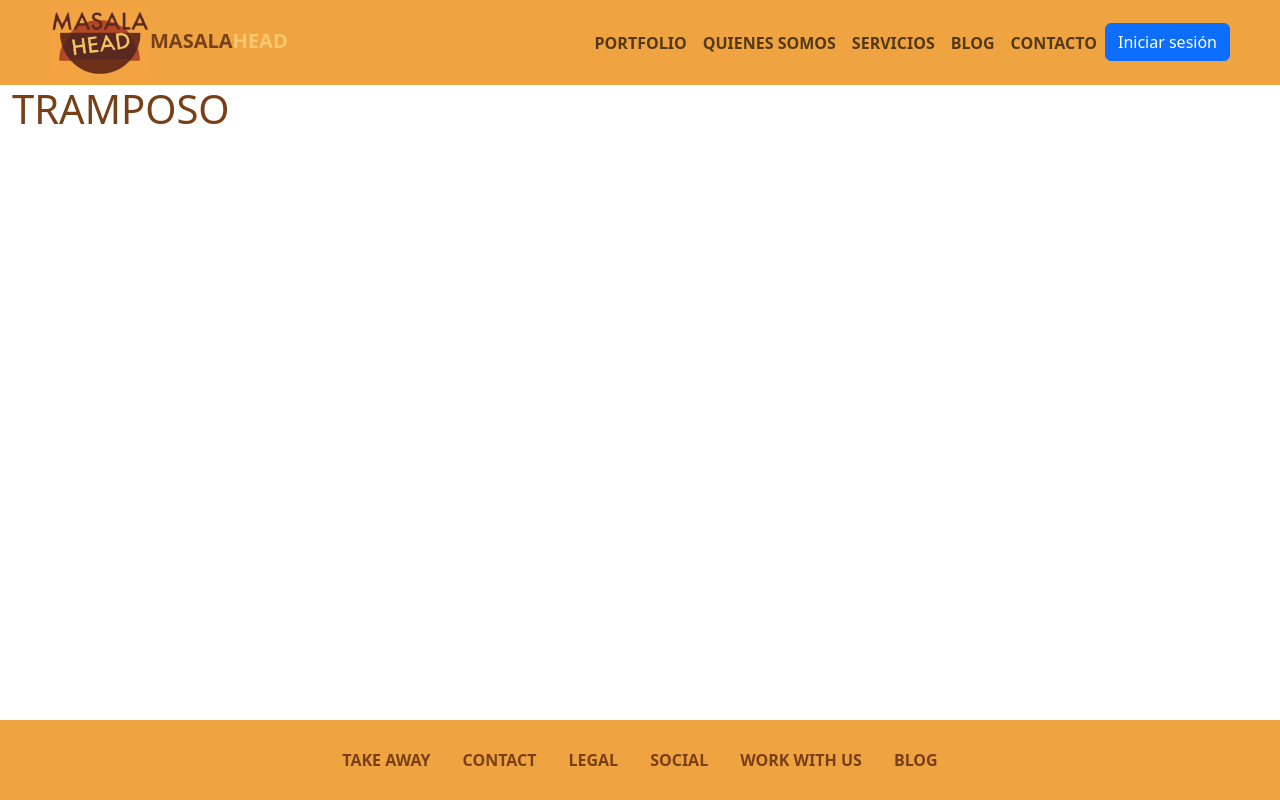
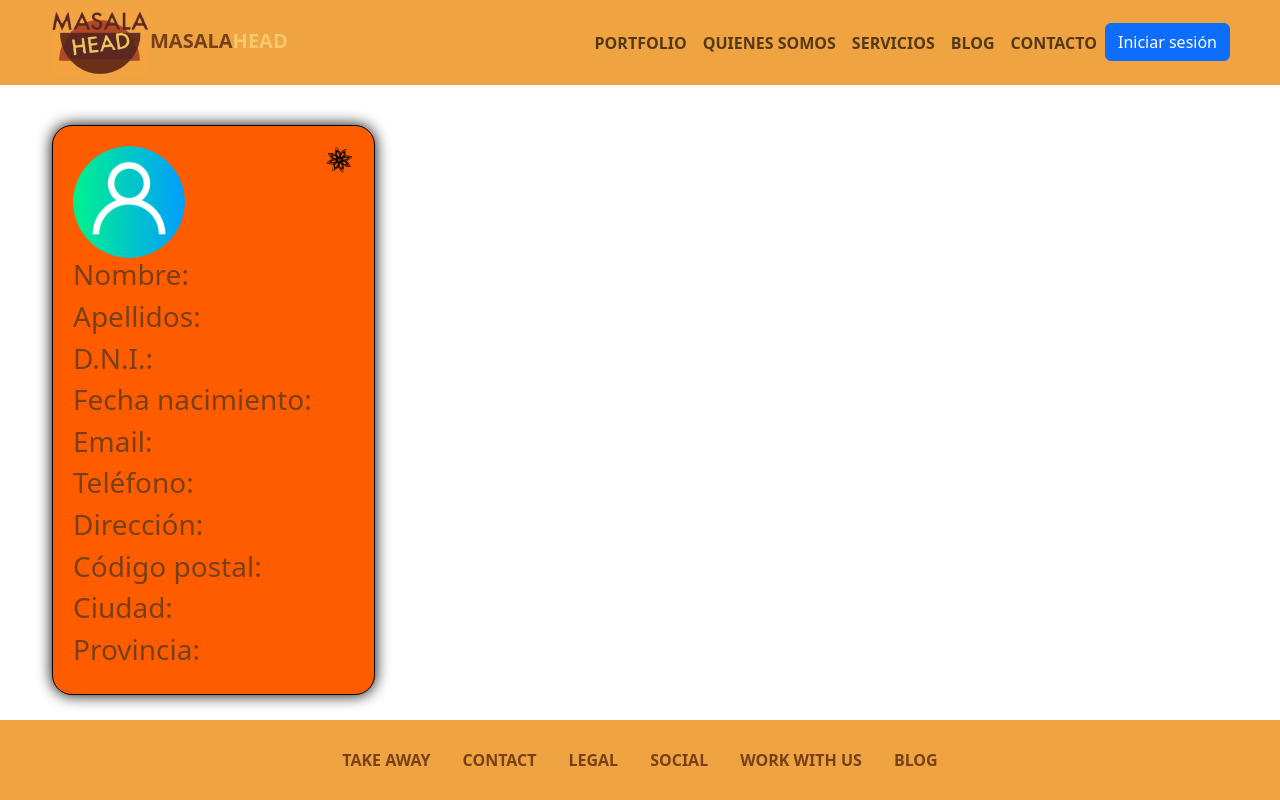
Before and after one commit to MasalaStudios-crypto/Masala-Studios, a React (Vite) app in the folder client/: page /profile in a window 1280 px wide. Built offline with nearby package versions, Linux system fonts and the light colour scheme.

Commit message:
perfil user

```diff
--- a/client/src/components/NavBarApp/NavBarApp.jsx
+++ b/client/src/components/NavBarApp/NavBarApp.jsx
@@ -1,5 +1,5 @@
 import React, { useContext } from 'react'
-import { useNavigate } from 'react-router-dom';
+import { Link, useNavigate } from 'react-router-dom';
 import { Button, Container, Nav, Navbar, NavDropdown  } from 'react-bootstrap'
 import { TravelContext } from '../../Context/TravelsProvider';
 import { deleteLocalStorage } from '../../utils/localStorageUtils';
@@ -51,8 +51,9 @@ export const NavBarApp= () => {
                 :
                 <div className='d-flex'>
                   <div className='navbar-avatar'>
-                  <NavDropdown title={user?.user_img ? <img onClick={()=>{navigate("/userProfile")}}src={`http://localhost:3000/images/users/${user?.user_img}`} alt="" /> :
+                  <NavDropdown title={user?.user_img ? <img src={`http://localhost:3000/images/users/${user?.user_img}`} alt="perfil" /> :
                     <span>{user?.name[0].toUpperCase()}</span>} id="navbarScrollingDropdown">
+                <NavDropdown.Item as={Link} to="/profile">Perfil</NavDropdown.Item>
                 <NavDropdown.Item href="#action3">Todos los cursos</NavDropdown.Item>
                 <NavDropdown.Item href="#action4">Crear curso</NavDropdown.Item>
                 <NavDropdown.Item href="#action5">Calificaciones</NavDropdown.Item>
--- /dev/null
+++ b/client/src/pages/UserProfile/UserProfile.jsx
@@ -0,0 +1,82 @@
+import React, { useContext, useEffect } from 'react'
+import { TravelContext } from '../../Context/TravelsProvider'
+import { Button, Col, Row } from 'react-bootstrap'
+import './userProfile.scss'
+//import { ModalBasico } from '../../components/ModalBasico/ModalBasico'
+import { useState } from 'react'
+//import { FormNewTravel } from '../../components/FormNewTravel/FormNewTravel'
+//import axios from 'axios'
+//import { TravelsGallery } from '../../components/TravelsGallery/TravelsGallery'
+
+export const UserProfile = () => {
+  const [show, setShow] = useState(false);
+  const [travels, setTravels] = useState([]);
+  const {user} = useContext(TravelContext);
+
+/*    useEffect(() => {
+    //pedir todos los viajes de user
+    if(user){
+      axios
+      .get(`http://localhost:3000/travels/travelsOneUser/${user.user_id}`)
+      .then((res) => {
+        //console.log(res.data);
+        setTravels(res.data)
+      })
+      .catch((err) => {
+        console.log(err);
+      })
+    }
+
+  }, [user])  */
+
+ /*  const showModal = () => {
+    setShow(!show)
+  } */
+
+ /*  const refresh = () => {
+    setRefreshTravels(!refreshTravels)
+  } */
+  //console.log("REFRESH", travels);
+
+  //console.log("travels", travels);
+  return (
+    <Row>
+      <Col>
+      <Row>
+        <Col md={4}>
+          <div className='use-profile-ppal'>
+            <div className='d-flex justify-content-between profile-img-cont'>
+              <img src={user?.user_img ? `http://localhost:3000/images/users/$  {user?.user_img}` : '/images/user.png'} alt="foto perfil" className='profile-img' />
+              <img src="/icons/437886-200.png" alt="editar" className='profile-edit' />
+            </div>
+            <h3>Nombre: <span className='profile-gold-text'>{user?.name}</span></h3>
+            <h3>Apellidos: <span className='profile-gold-text'>{user?.lastname}</span></h3>
+            <h3>D.N.I.: <span className='profile-gold-text'>{user?.dni}</span></h3>
+            <h3>Fecha nacimiento: <span className='profile-gold-text'>{user?.birth_date}</span></h3>
+            <h3>Email: <span className='profile-gold-text'>{user?.email}</span></h3>
+            <h3>Teléfono: <span className='profile-gold-text'>{user?.phone}</span></h3>
+            <h3>Dirección: <span className='profile-gold-text'>{user?.address}</span></h3>
+            <h3>Código postal: <span className='profile-gold-text'>{user?.zip_code}</span></h3>
+            <h3>Ciudad: <span className='profile-gold-text'>{user?.city}</span></h3>
+            <h3>Provincia: <span className='profile-gold-text'>{user?.province}</span></h3>
+          </div>
+          <div className='text-center'>
+           {/*  <Button variant='success' onClick={showModal}>Añade un viaje</Button> */}
+          </div>
+        </Col>
+        <Col md={8}>
+
+          {/* <ModalBasico show={show} handleClose={showModal} title="Crea un nuevo viaje"> */}
+            {/* <FormNewTravel handleClose={showModal} user_id={user?.user_id} travels={travels} setTravels={setTravels} /> */}
+          {/* </ModalBasico> */}
+        </Col>
+      </Row>
+      <Row>
+        <Col>
+          {/* <TravelsGallery travels={travels} setTravels={setTravels} /> */}
+        </Col>
+      </Row>
+      </Col>
+    </Row>
+  )
+}
--- /dev/null
+++ b/client/src/pages/UserProfile/userProfile.scss
@@ -0,0 +1,26 @@
+.use-profile-ppal {
+  margin: 40px;
+  border-radius: 20px;
+  border: 1px solid #000;
+  box-shadow: 0 0 15px black;
+  padding: 20px;
+  background-color: #FF5C00;
+}
+
+.profile-img-cont {
+
+  .profile-img {
+    width: 40%;
+    border-radius: 50%;
+    object-fit: cover;
+  }
+
+  .profile-edit {
+    width: 10%;
+    height: 10%;
+  }
+}
+
+.profile-gold-text {
+  color: #F7C86D;
+}
--- a/client/src/routes/AppRoutes.jsx
+++ b/client/src/routes/AppRoutes.jsx
@@ -8,6 +8,7 @@ import { NavBarApp } from '../components/NavBarApp/NavBarApp'
 import { Home } from '../pages/Home/Home'
 import { Footer } from '../components/Footer/Footer'
 import { Who } from '../pages/Who/Who'
+import { UserProfile } from '../pages/UserProfile/UserProfile'
 
 
 export const AppRoutes = () => {
@@ -26,6 +27,7 @@ export const AppRoutes = () => {
           <Routes>
             <Route path='/' element={<Home />}/>
             <Route path='/who' element={<Who />}/>
+            <Route path='/profile' element={<UserProfile />}/>
             <Route path='/about' element={<h1>ABOUT</h1>} />
             <Route path='/service' element={<h1>SERVICE</h1>} />
             <Route path="*" element={<h1>TRAMPOSO</h1>}/>
```
Also changed, not shown: client/public/icons/437886-200.png (added), client/public/images/user.png (added), client/src/components/FormularioLogin/FormularioLogin.jsx (line endings or trailing spaces).
